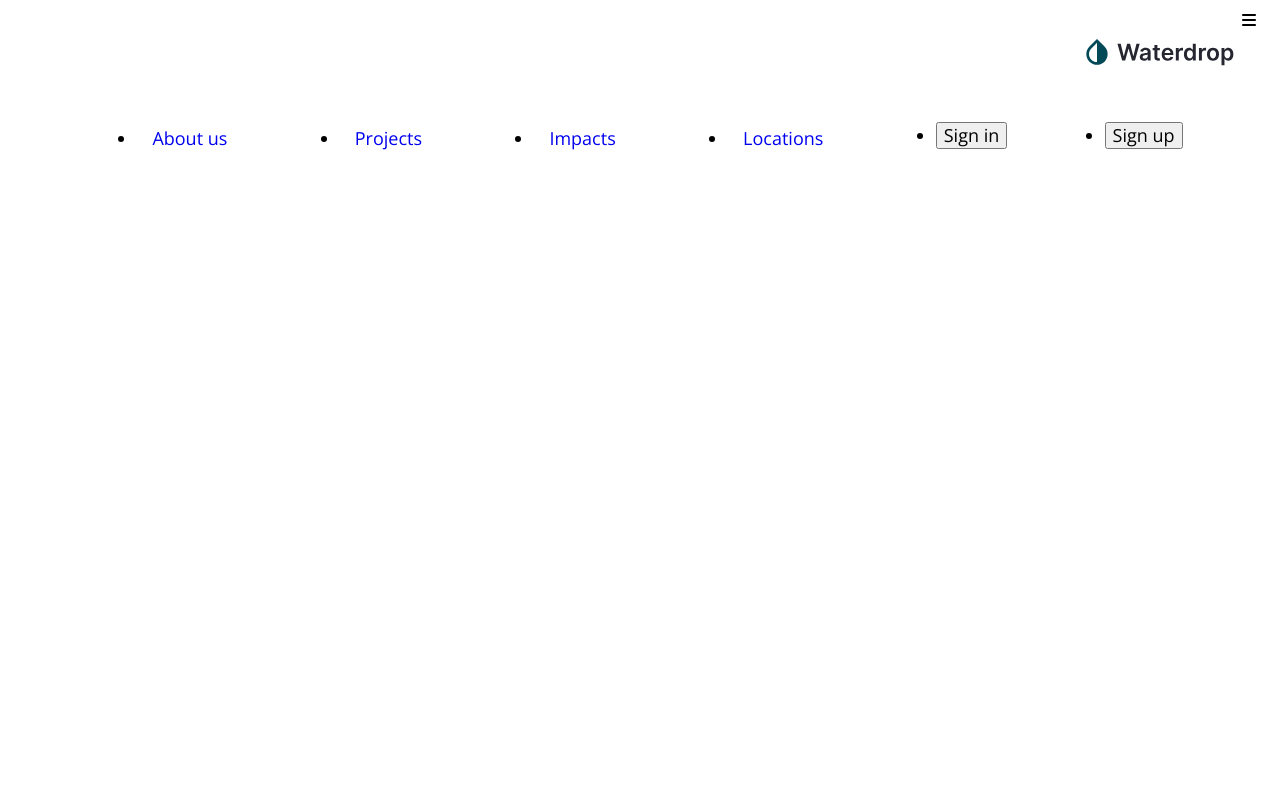
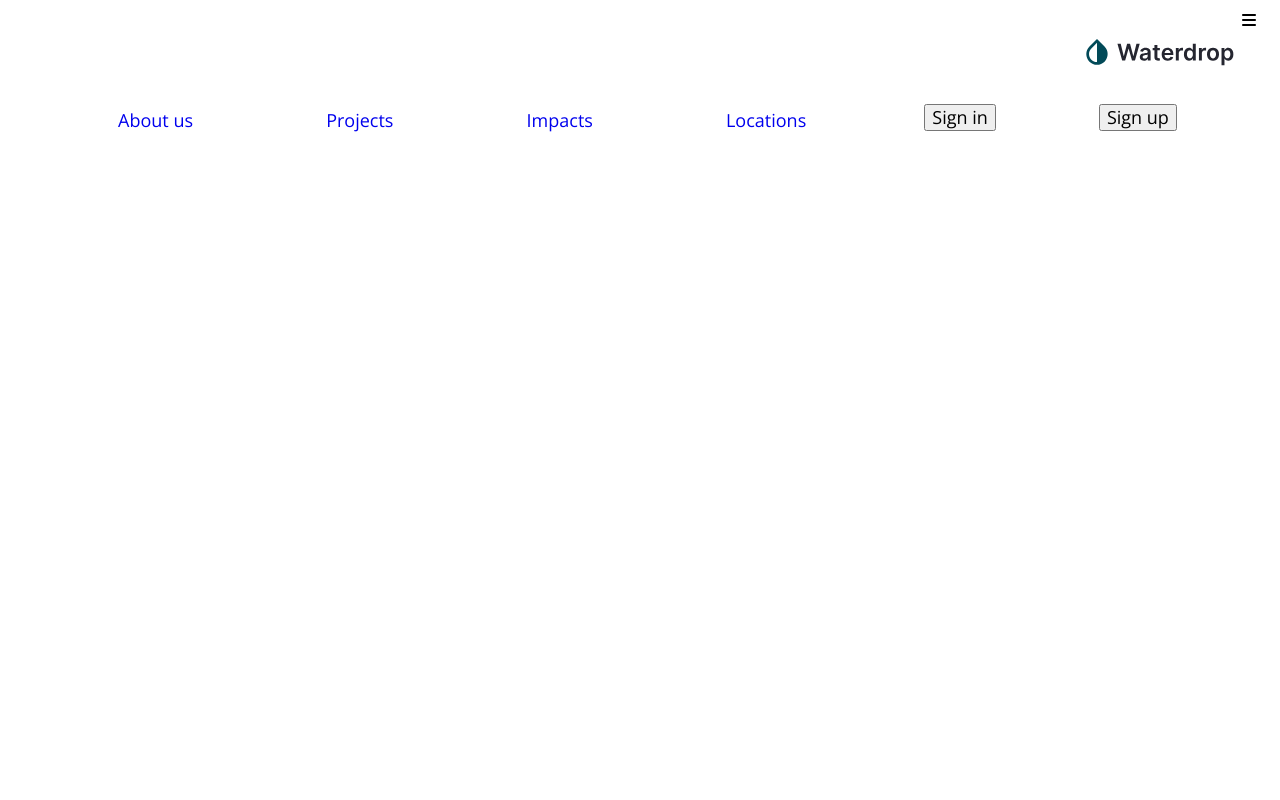
Before and after one commit to jtj48/Info-151, a plain HTML site: page Info-151-F23-Project-Template/index.html in a window 1280 px wide. Shown: the top 800 px of the page. Drawn offline with nearby package versions, Linux system fonts and the light colour scheme.

Commit message:
added base css

```diff
--- a/Info-151-F23-Project-Template/scss/base/_base.scss
+++ b/Info-151-F23-Project-Template/scss/base/_base.scss
@@ -1,3 +1,12 @@
 /* =============
     Base
 ============= */
+
+
+ul{
+    padding: 0;
+    margin: 0;
+    li{
+        list-style: none;
+    }
+}
```
Also changed, not shown: Info-151-F23-Project-Template/css/styles.css.
